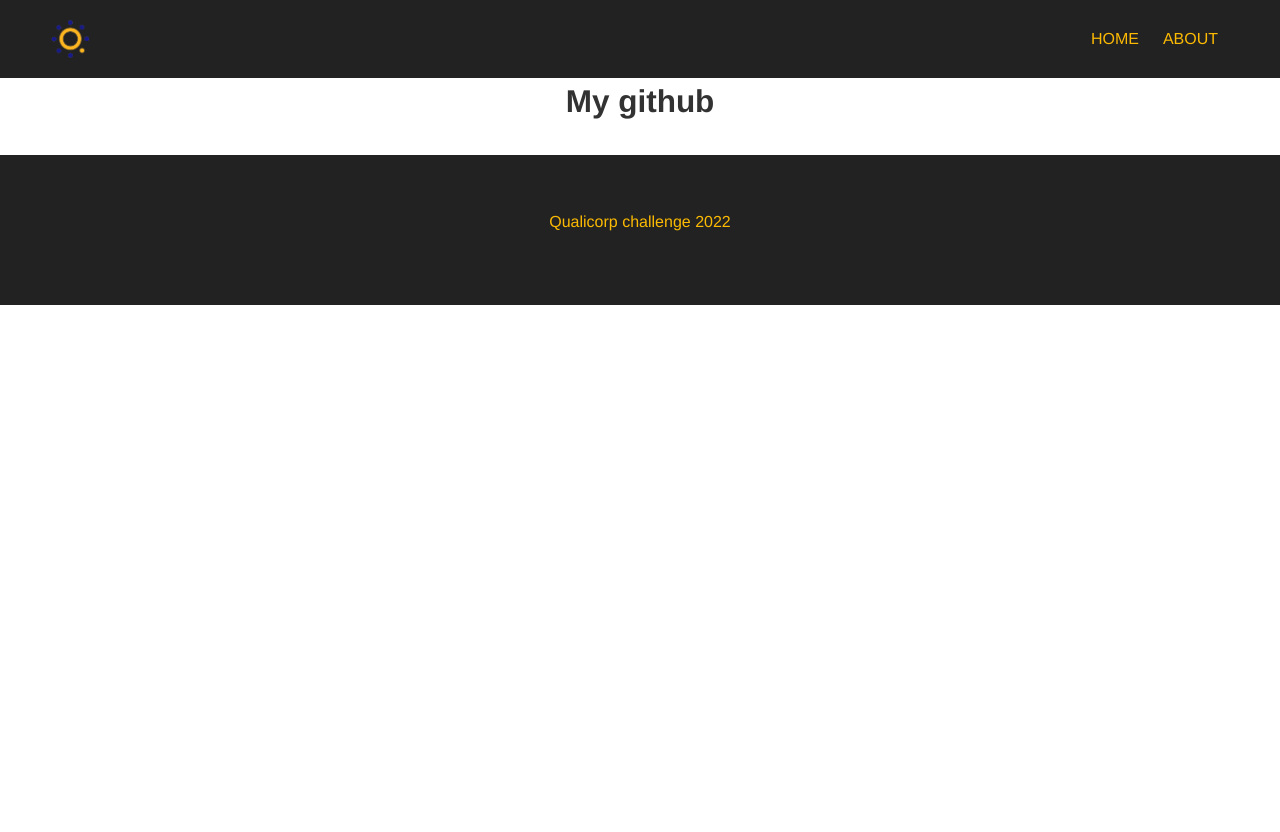
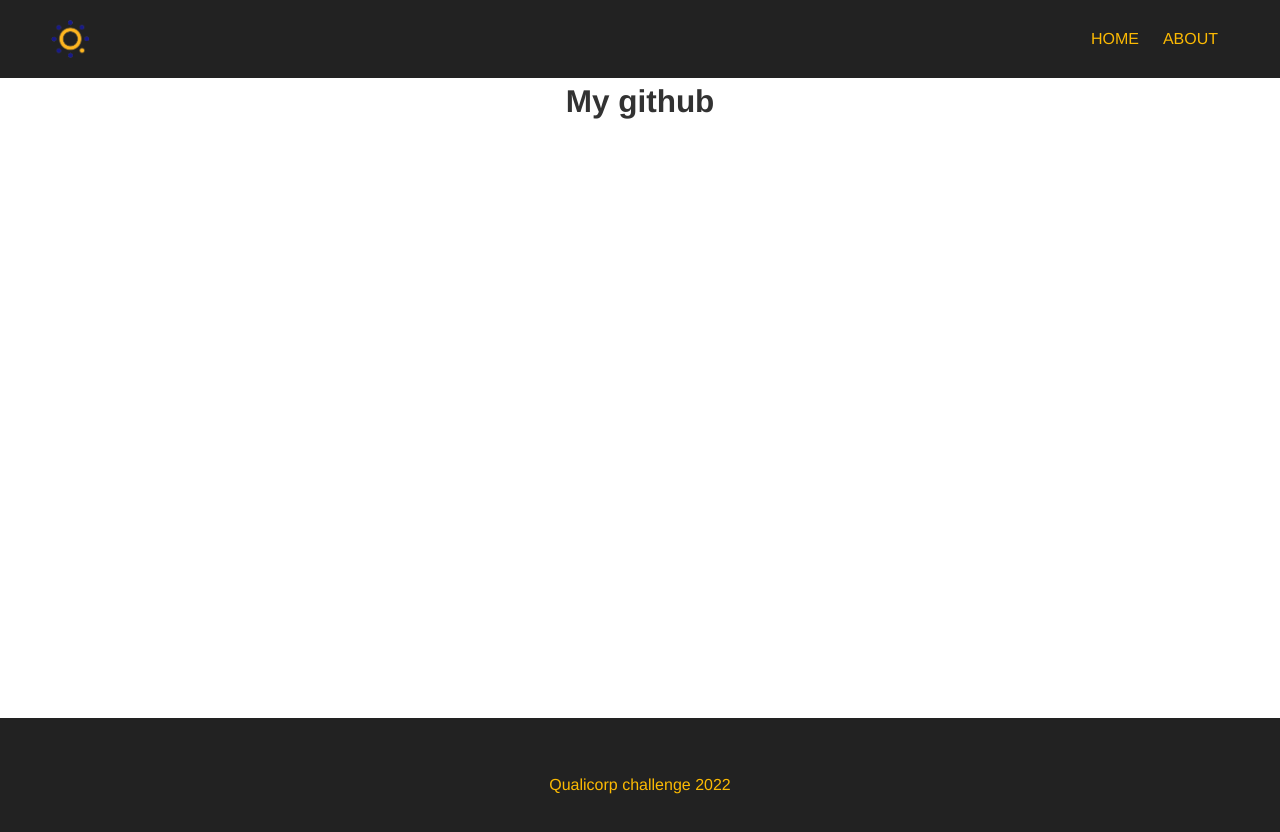
Before and after one commit to RaulAquino207/-qualicorp-challenge-frontend, a Vue app: page /about in a window 1280 px wide. Shown: the top 832 px of the page. Before the commit the page ends 800 px from the top, so only its background shows below. Built offline with nearby package versions, Linux system fonts and the light colour scheme.

Commit message:
add css to about

```diff
--- a/src/views/AboutView.vue
+++ b/src/views/AboutView.vue
@@ -3,3 +3,8 @@
     <h1>My github</h1>
   </div>
 </template>
+<style>
+    .about{
+      height:80vh;
+    }
+</style>
```
